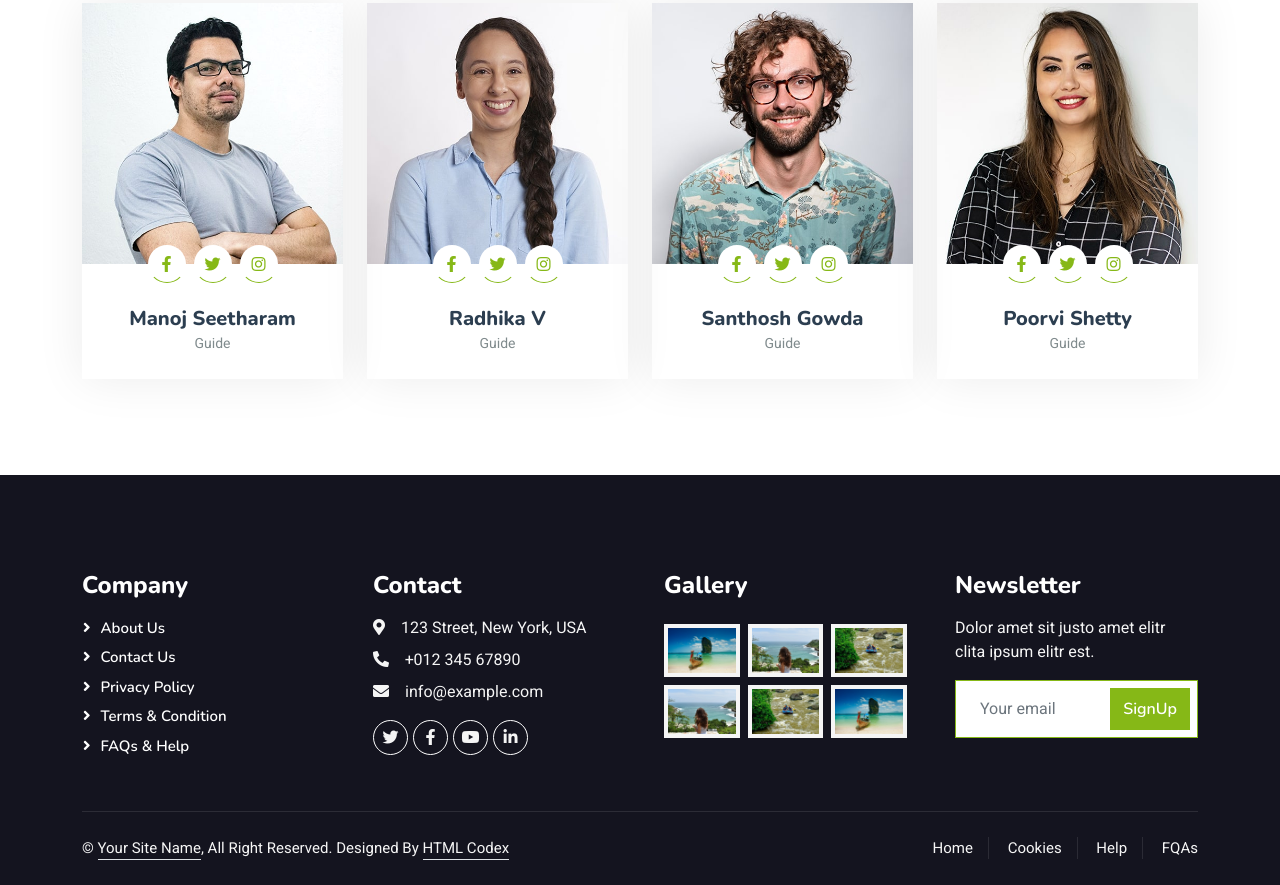
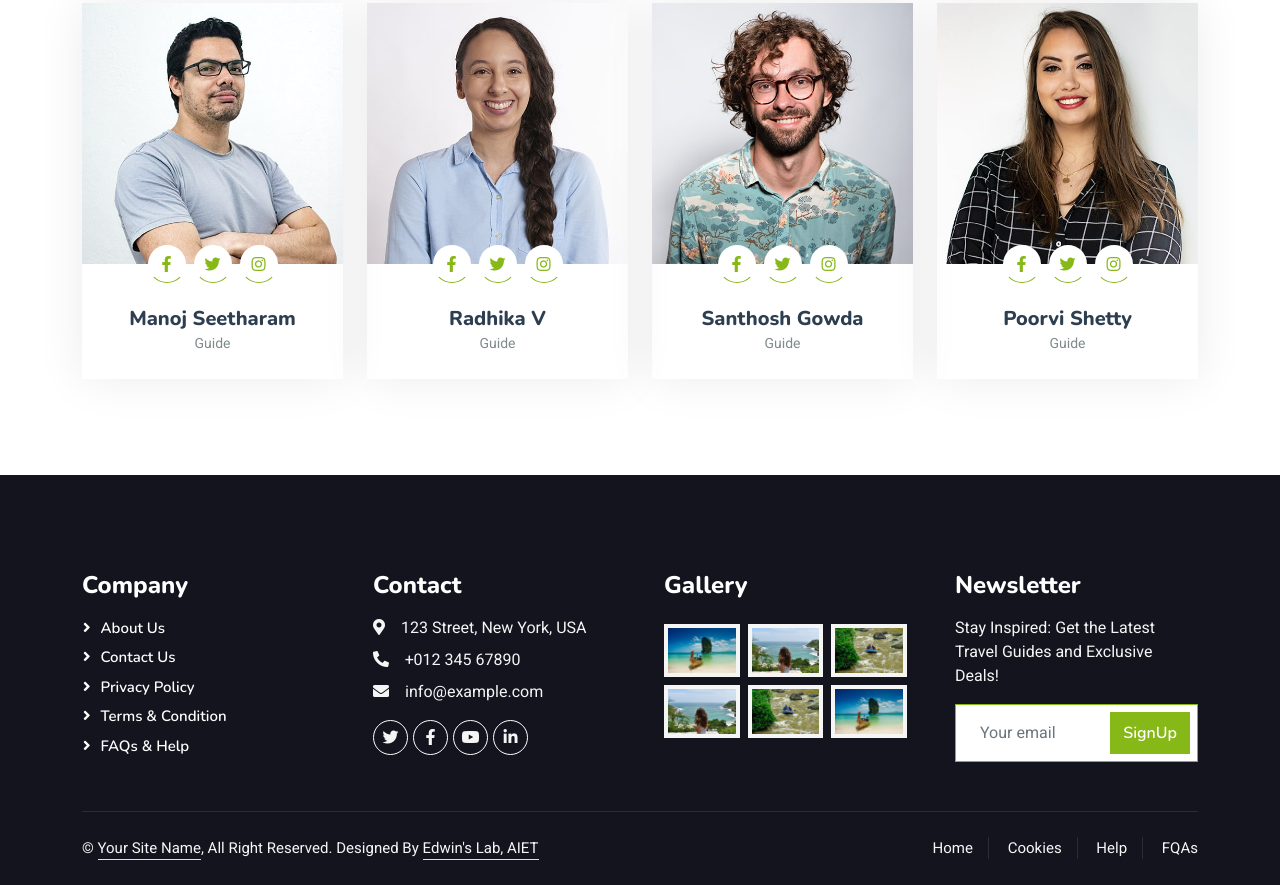
Before and after one commit to G0wda/TravelTrek, a plain HTML site: page about.html in a window 1280 px wide. Shown: the part 1317-2202 px from the top of the page. Drawn offline with nearby package versions, Linux system fonts and the light colour scheme.

Commit message:
editedd files

```diff
--- a/about.html
+++ b/about.html
@@ -287,7 +287,7 @@
                 </div>
                 <div class="col-lg-3 col-md-6">
                     <h4 class="text-white mb-3">Newsletter</h4>
-                    <p>Dolor amet sit justo amet elitr clita ipsum elitr est.</p>
+                    <p>Stay Inspired: Get the Latest Travel Guides and Exclusive Deals!</p>
                     <div class="position-relative mx-auto" style="max-width: 400px;">
                         <input class="form-control border-primary w-100 py-3 ps-4 pe-5" type="text" placeholder="Your email">
                         <button type="button" class="btn btn-primary py-2 position-absolute top-0 end-0 mt-2 me-2">SignUp</button>
@@ -302,7 +302,7 @@
                         &copy; <a class="border-bottom" href="#">Your Site Name</a>, All Right Reserved.
 
                         <!--/*** This template is free as long as you keep the footer author’s credit link/attribution link/backlink. If you'd like to use the template without the footer author’s credit link/attribution link/backlink, you can purchase the Credit Removal License from "https://htmlcodex.com/credit-removal". Thank you for your support. ***/-->
-                        Designed By <a class="border-bottom" href="https://htmlcodex.com">HTML Codex</a>
+                        Designed By <a class="border-bottom" >Edwin's Lab, AIET</a>
                     </div>
                     <div class="col-md-6 text-center text-md-end">
                         <div class="footer-menu">
```
